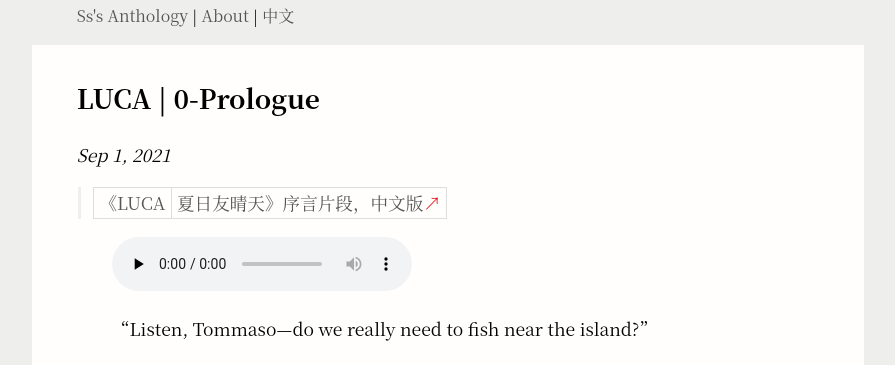
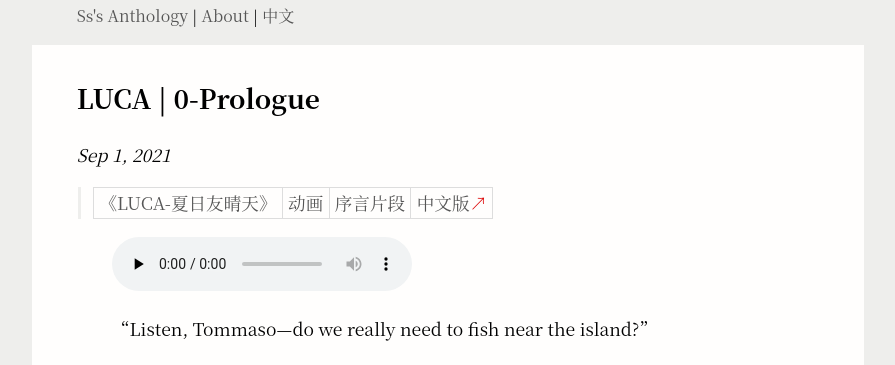
Before and after one commit to Sansuiz/wenji, a Jekyll site: the page built from _posts/2021-09-01-luca-prologue.md, in a window 1280 px wide and 900 px high. Shown: the top 365 px of the window, without its empty margins (192-1087 px from the left). Built offline with Jekyll 4.4.1, drawn with Linux system fonts in a browser that asks for light colours; comment, search, counter and statistics services are not loaded.

Commit message:
Update 2021-09-01-luca-prologue.md

```diff
--- a/_posts/2021-09-01-luca-prologue.md
+++ b/_posts/2021-09-01-luca-prologue.md
@@ -6,7 +6,7 @@ categories: en
 tags: 电影 EN 童话
 ---
 
->《LUCA|夏日友晴天》序言片段，中文版[↗](https://buyivi.xyz/wenji/luca-prologue/)
+>《LUCA-夏日友晴天》 | 动画 | 序言片段 | 中文版[↗](https://buyivi.xyz/wenji/luca-prologue/)
 
 &emsp;&emsp;<audio id="audio" controls="" preload="none">
       <source id="m4a" src="https://buyivi.xyz/wenji/files/audio/Luca/Prologue.m4a">
```
